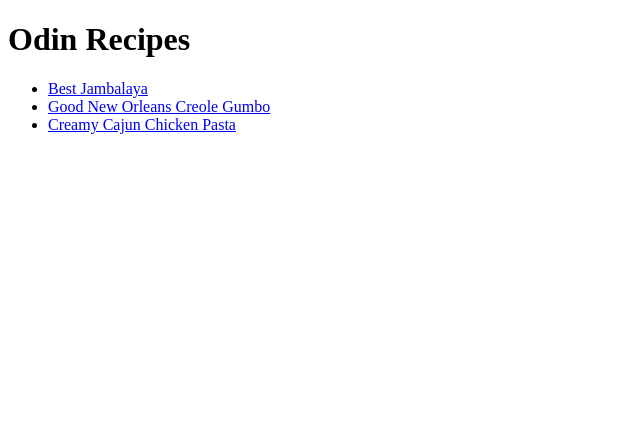
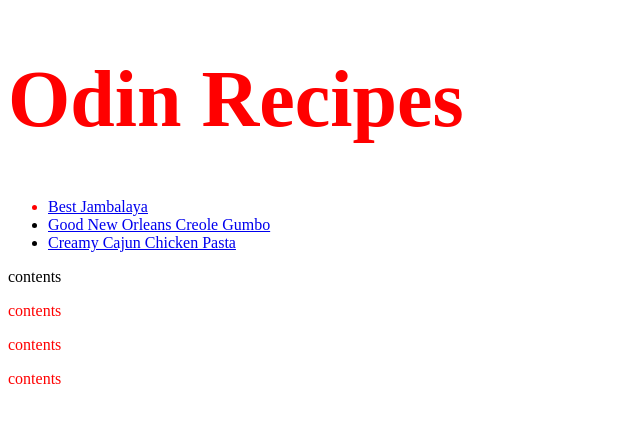
Before and after one commit to YintingChen/yt-odin-recipes, a plain HTML site: page index.html in a window 1280 px wide. Shown: the whole page, without its empty margins (0-640 px from the left). Drawn offline with Linux system fonts and the light colour scheme.

Commit message:
Play around with learned 5-1 CSS Foundations

```diff
--- a/index.html
+++ b/index.html
@@ -5,12 +5,15 @@
     <meta http-equiv="X-UA-Compatible" content="IE=edge" />
     <meta name="viewport" content="width=device-width, initial-scale=1.0" />
     <title>Odin Recipes</title>
+    <link rel="stylesheet" href="./styles.css" />
   </head>
   <body>
-    <h1>Odin Recipes</h1>
+    <h1 id="title" class="primary">Odin Recipes</h1>
     <ul>
-      <li><a href="./recipes/best-jambalaya.html">Best Jambalaya</a></li>
-      <li>
+      <li id="title">
+        <a href="./recipes/best-jambalaya.html">Best Jambalaya</a>
+      </li>
+      <li class="second-recipe">
         <a href="./recipes/good-new-orleans-creole-gumbo.html"
           >Good New Orleans Creole Gumbo</a
         >
@@ -21,6 +24,22 @@
         >
       </li>
     </ul>
+    <div class="container-1">
+	    <p>
+		    contents
+	    </p>
+	    <p class="texts">
+		    contents
+	    </p>
+	    <p class="texts">
+		    contents
+	    </p>
+	    <p class ="little-title">
+		    <p class="texts">
+			     contents
+		    </p>
+	    </p>
+    </div>
   </body>
 </html>
 
--- /dev/null
+++ b/styles.css
@@ -0,0 +1,14 @@
+#title.primary {
+  font-size: 80px;
+}
+#title {
+  color: red;
+}
+
+/* .container-1 .texts {
+  color: blue;
+} */
+
+.container-1 > .texts {
+  color: red;
+}
```
